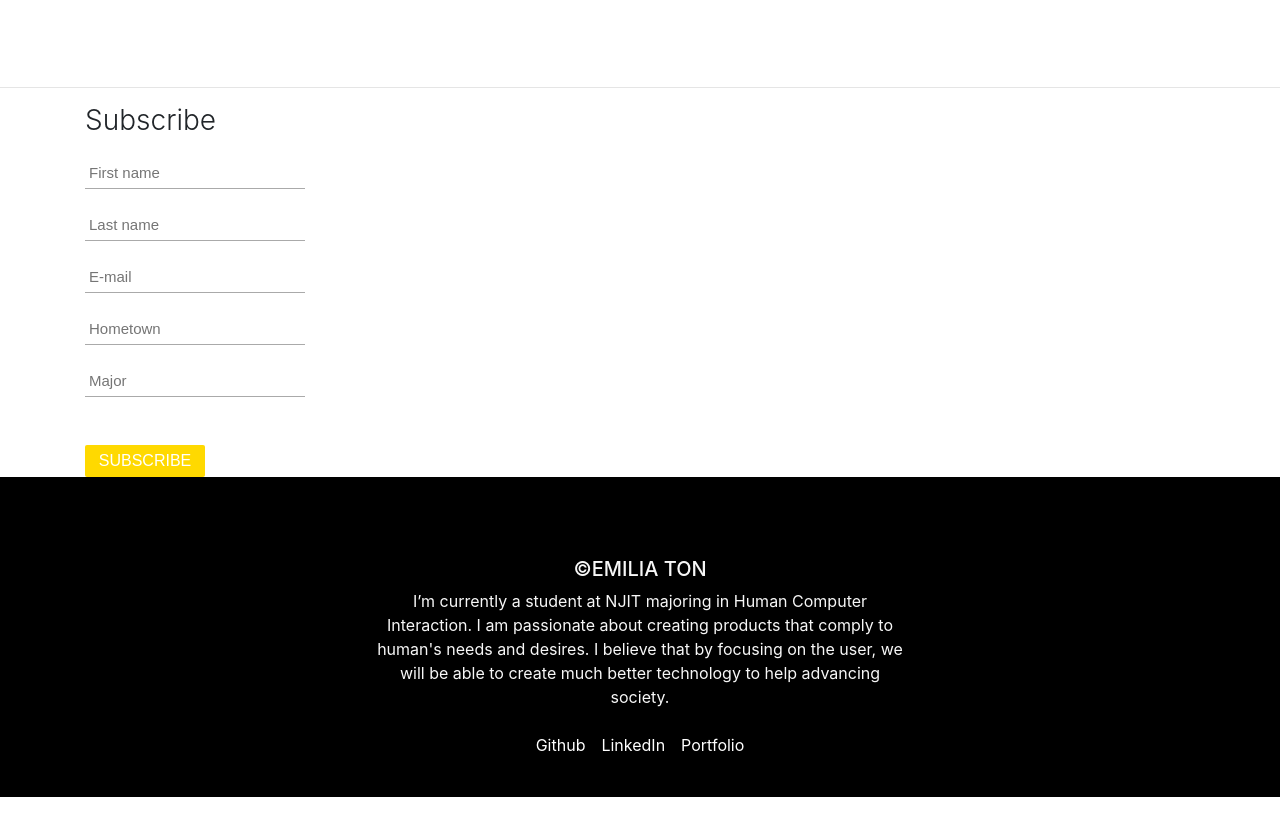
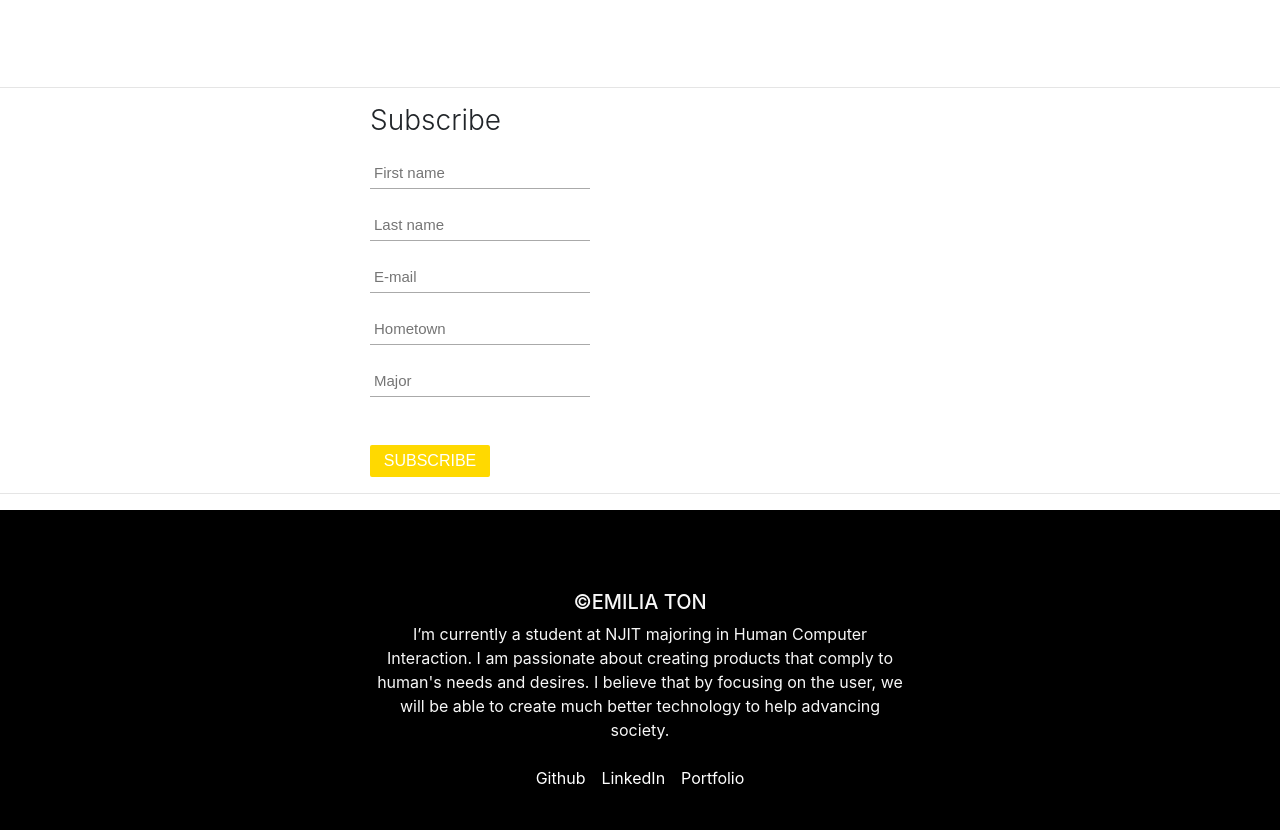
Before and after one commit to emiliaton/is218_hw1, a plain HTML site: page index.html in a window 1280 px wide. Shown: the part 1497-2327 px from the top of the page. Before the commit the page ends 2294 px from the top, so only its background shows below. Drawn offline with nearby package versions, Linux system fonts and the light colour scheme.

Commit message:
Change subscribe box

```diff
--- a/index.html
+++ b/index.html
@@ -113,19 +113,26 @@
     <div>
         <div id="subscribe-box">
             <div class="container">
+                <div class="row">
+                    <div class="col-3">
+                    </div>
+                    <div class="col-6">
                         <h6>Subscribe</h6>
-
                         <input type="text" name="firstname" placeholder="First name" />
                         <input type="text" name="lastname" placeholder="Last name" />
                         <input type="text" name="email" placeholder="E-mail" />
                         <input type="text" name="hometown" placeholder="Hometown" />
                         <input type="text" name="major" placeholder="Major" />
-
                         <input type="submit" name="subscribe" value="Subscribe" />
+                    </div>
+                    <div class="col-3">
+                    </div>
+                </div>
             </div>
         </div>
     </div>
 </main>
+<hr>
 
 <!--Start footer-->
 <footer style="margin-top: 0!important;">
```
Lines whose indentation alone changed are shown as unchanged.
